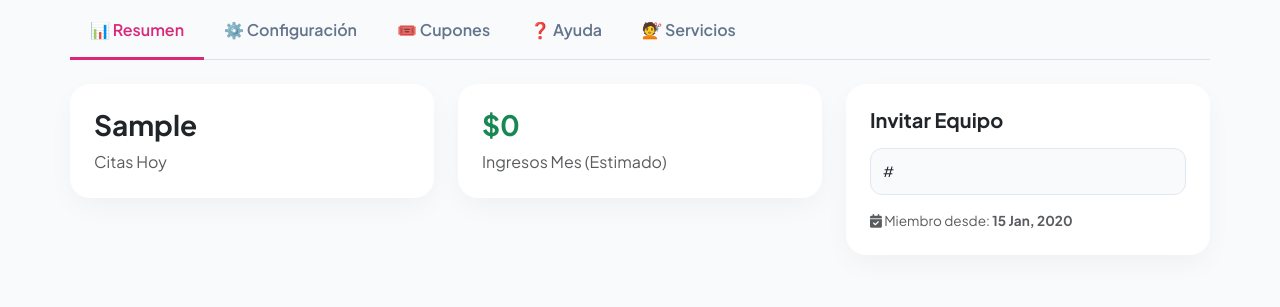
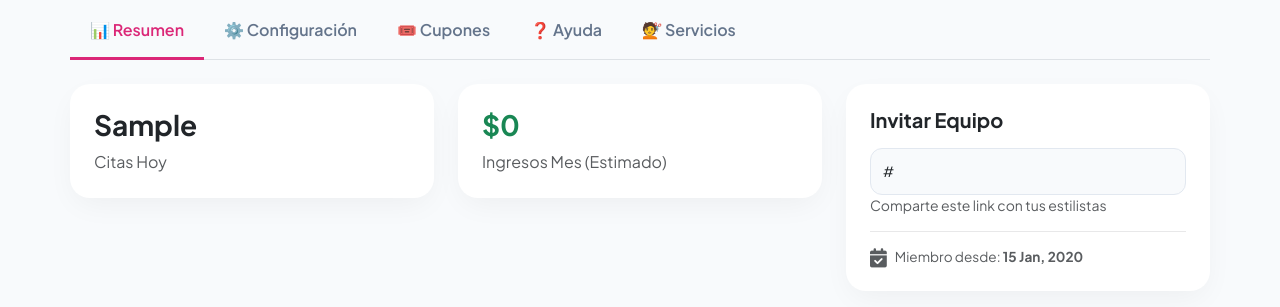
Before and after one commit to juanpablosierraorjuela-bit/CitasPeluqueria-Backend, a Django app: template salon/templates/salon/dashboard.html in a window 1280 px wide. Shown: the part 157-464 px from the top of the page. Run offline with Django 3.2, Linux system fonts and the light colour scheme; the template is opened without the code that fills it: most values are stand-ins (such as "Sample title", 1, 10 or a date in 2020).

Commit message:
Update dashboard.html

```diff
--- a/salon/templates/salon/dashboard.html
+++ b/salon/templates/salon/dashboard.html
@@ -64,9 +64,14 @@
                         <div class="card p-4">
                             <h5 class="fw-bold">Invitar Equipo</h5>
                             <input type="text" value="{{ link_invitacion }}" class="form-control form-control-sm mt-2" readonly onclick="this.select()">
+                            <small class="text-muted">Comparte este link con tus estilistas</small>
 
-                            <div class="text-muted mt-3" style="font-size: 0.85rem;">
-                                <i class="fas fa-calendar-check"></i> Miembro desde: <strong>{{ peluqueria.fecha_inicio_contrato|date:"d M, Y" }}</strong>
+                            <hr style="opacity: 0.1; margin: 15px 0;">
+                            <div class="d-flex align-items-center gap-2 text-muted" style="font-size: 0.85rem;">
+                                <i class="fas fa-calendar-check" style="font-size: 1.2rem;"></i>
+                                <div>
+                                    Miembro desde: <strong>{{ peluqueria.fecha_inicio_contrato|date:"d M, Y" }}</strong>
+                                </div>
                             </div>
                         </div>
                     </div>
@@ -78,6 +83,7 @@
                     <form method="POST">
                         {% csrf_token %}
                         <input type="hidden" name="accion" value="guardar_config">
+
                         <h5 class="mb-3 fw-bold">📍 Datos y Horarios</h5>
                         <div class="row g-3 mb-4">
                             <div class="col-md-6"><label>Dirección</label><input type="text" name="direccion" class="form-control" value="{{ peluqueria.direccion }}"></div>
@@ -93,6 +99,7 @@
                                 </select>
                             </div>
                         </div>
+
                         <h5 class="mb-3 fw-bold">💳 Pagos Bold y Notificaciones</h5>
                         <div class="row g-3">
                             <div class="col-md-12"><label>Bold API Key</label><input type="password" name="bold_api_key" class="form-control" value="{{ peluqueria.bold_api_key|default:'' }}"></div>
@@ -101,6 +108,7 @@
                             <div class="col-md-6"><label>Telegram Token</label><input type="text" name="telegram_token" class="form-control" value="{{ peluqueria.telegram_token|default:'' }}"></div>
                             <div class="col-md-6"><label>Telegram Chat ID</label><input type="text" name="telegram_chat_id" class="form-control" value="{{ peluqueria.telegram_chat_id|default:'' }}"></div>
                         </div>
+
                         <button type="submit" class="btn btn-primary mt-4 w-100">Guardar Cambios</button>
                     </form>
                 </div>
```
